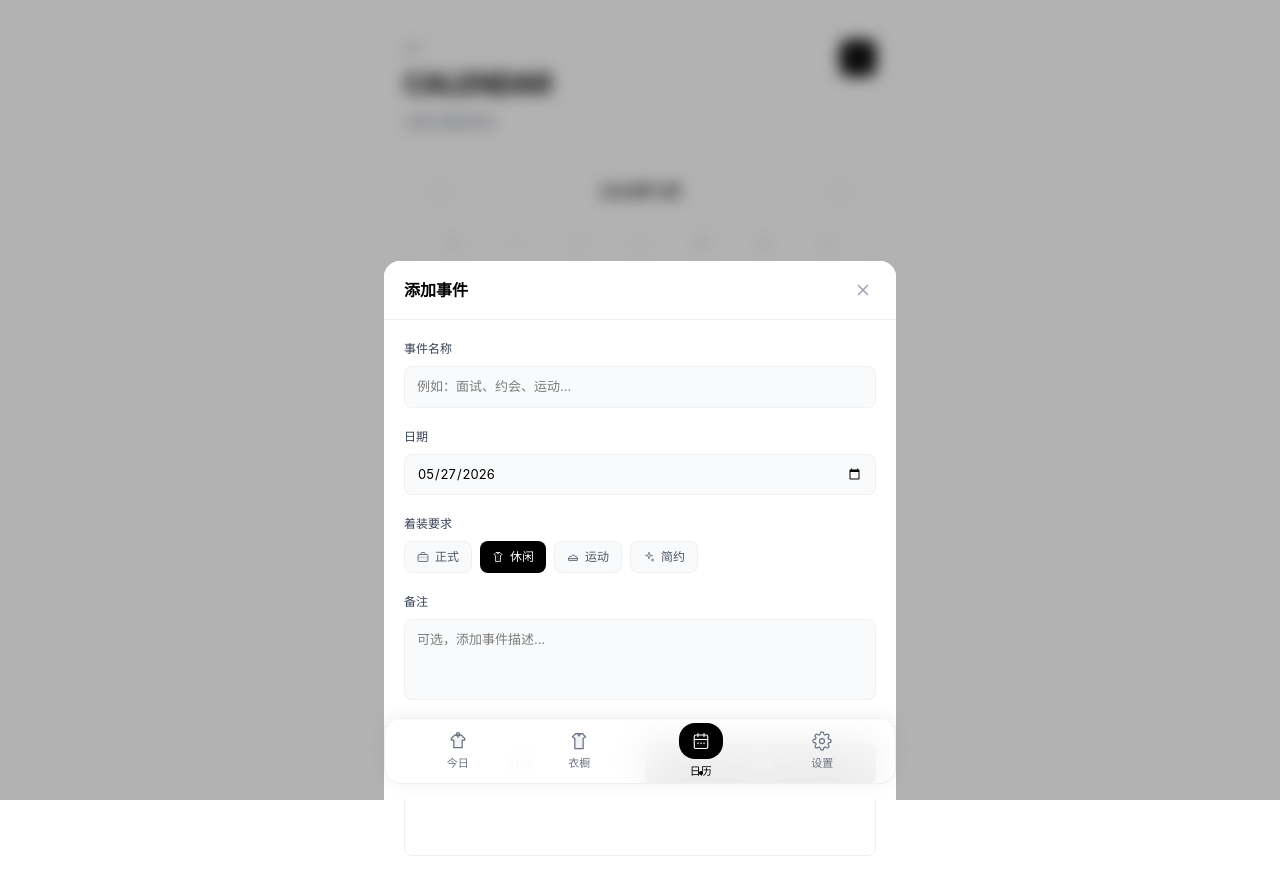
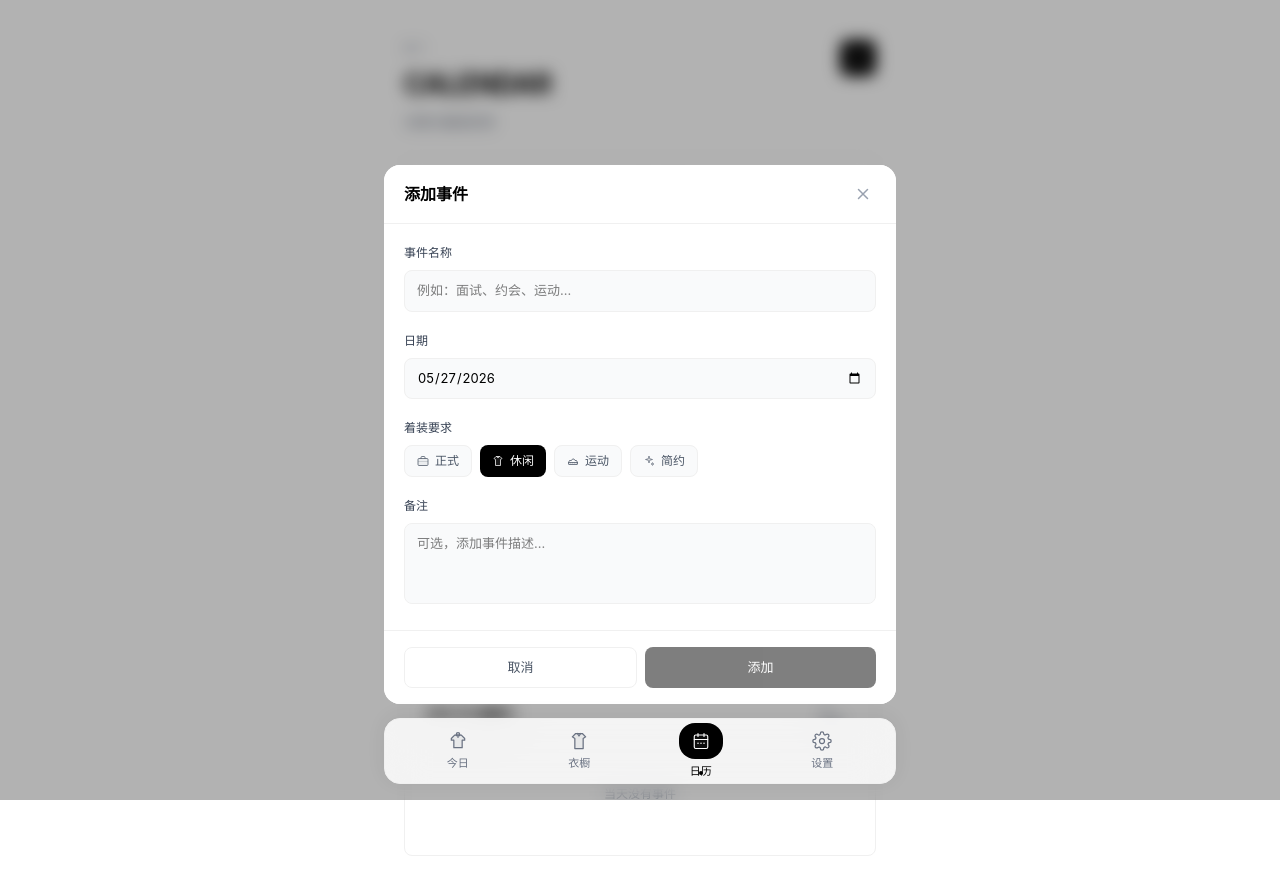
Before and after one commit to EmmaL1107/Outfit-Rec, a React (Vite) app: page /calendar in a window 1280 px wide. Both pictures are taken after a click on the button 858 px from the left and 58 px from the top of the page. Shown: the top 894 px of the page. Built offline with nearby package versions, Linux system fonts and the light colour scheme.

Commit message:
fix: 调整Calendar事件Modal位置避免被TabBar遮挡

```diff
--- a/src/pages/Calendar.tsx
+++ b/src/pages/Calendar.tsx
@@ -275,7 +275,7 @@ export default function Calendar() {
       {/* ADD MODAL */}
       {showAdd && (
         <div className="fixed inset-0 bg-black/30 backdrop-blur-sm z-50 flex items-end justify-center">
-          <div className="bg-white w-full max-w-lg rounded-t-2xl max-h-[85vh] overflow-y-auto animate-slide-up">
+          <div className="bg-white w-full max-w-lg rounded-2xl max-h-[85vh] overflow-y-auto animate-slide-up mb-24">
             <div className="sticky top-0 bg-white border-b border-[var(--color-border)] px-5 py-4 flex items-center justify-between z-10">
               <h2 className="text-base font-semibold text-black">{editEvent ? '编辑事件' : '添加事件'}</h2>
               <button className="p-1 text-gray-400 hover:text-black" onClick={resetForm}>
```
